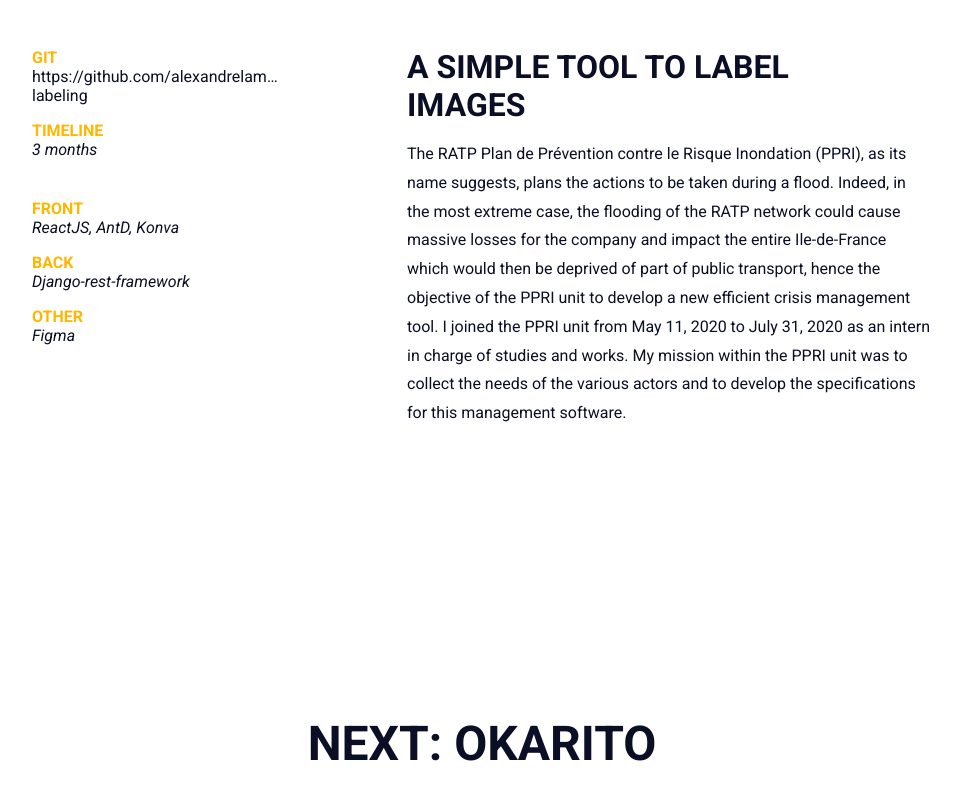
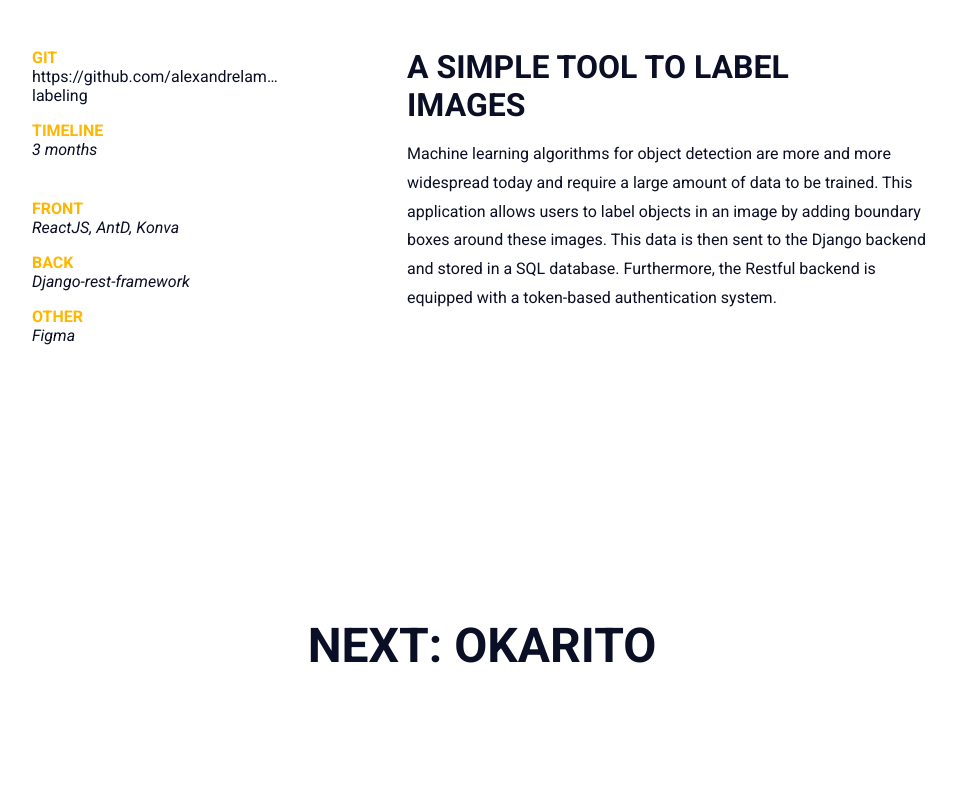
Before and after one commit to alexandrelam/portfolio, a Nuxt app: page /experiences/machinelearninglabelling in a window 1280 px wide. Shown: the part 1429-2229 px from the top of the page, without its empty margins (158-1118 px from the left). Built offline with nearby package versions, Linux system fonts and the light colour scheme.

Commit message:
feat(content): added machine learning labelling content

```diff
--- a/pages/experiences/machinelearninglabelling.vue
+++ b/pages/experiences/machinelearninglabelling.vue
@@ -5,7 +5,7 @@
     image="labelling_cover.png"
     date="april - june 2020"
     descriptionTitle="A SIMPLE TOOL TO LABEL IMAGES"
-    descriptionParagraph="The RATP Plan de Prévention contre le Risque Inondation (PPRI), as its name suggests, plans the actions to be taken during a flood. Indeed, in the most extreme case, the flooding of the RATP network could cause massive losses for the company and impact the entire Ile-de-France which would then be deprived of part of public transport, hence the objective of the PPRI unit to develop a new efficient crisis management tool. I joined the PPRI unit from May 11, 2020 to July 31, 2020 as an intern in charge of studies and works. My mission within the PPRI unit was to collect the needs of the various actors and to develop the specifications for this management software."
+    descriptionParagraph="Machine learning algorithms for object detection are more and more widespread today and require a large amount of data to be trained. This application allows users to label objects in an image by adding boundary boxes around these images. This data is then sent to the Django backend and stored in a SQL database. Furthermore, the Restful backend is equipped with a token-based authentication system."
     :info={
       git:"https://github.com/alexandrelam/ml-labeling",
       timeline:"3 months",
```
